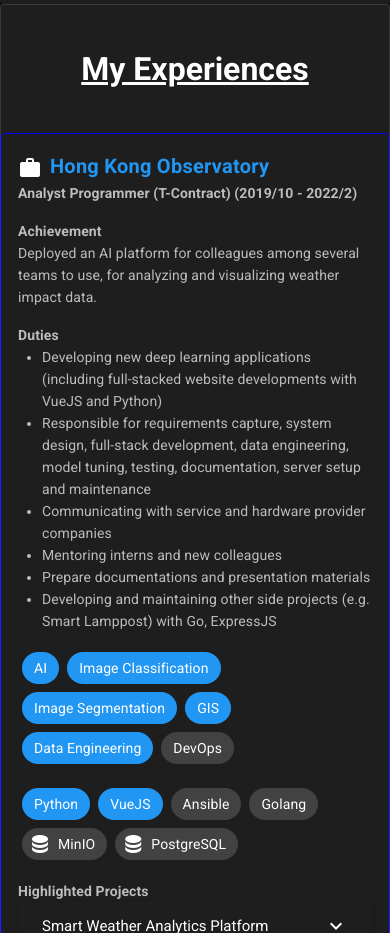
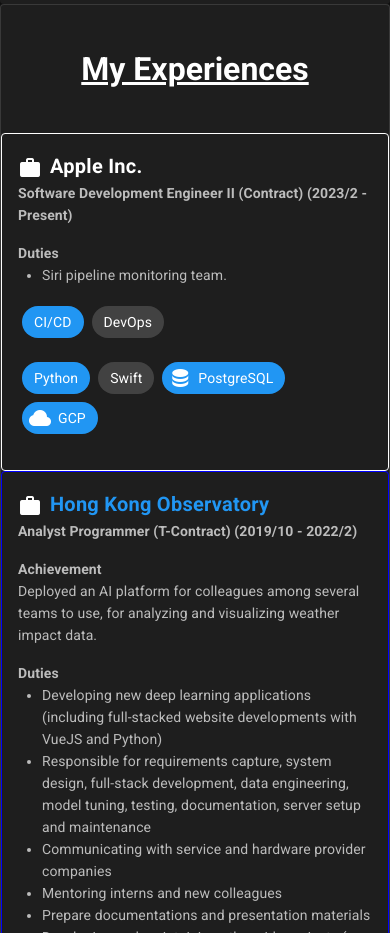
Before and after one commit to nonjosh/nonjosh.github.io, a Vue app: page / in a window 390 px wide. Shown: the part 1684-2617 px from the top of the page. Built offline with nearby package versions, Linux system fonts and the light colour scheme.

Commit message:
add AppleExperienceCard for mobile devices

```diff
--- a/src/views/Experiences.vue
+++ b/src/views/Experiences.vue
@@ -5,6 +5,7 @@
     <!-- Show Experience Timeline for desktop/tablet devices only -->
     <ExperienceTimeline class="d-none d-md-block" />
     <!-- Show Experience Cards for mobile devices -->
+    <AppleExperienceCard class="d-md-none" />
     <HkoExperienceCard class="d-md-none" />
     <HungHingExperienceCard class="d-md-none" />
     <CuhkExperienceCard class="d-md-none" />
@@ -13,6 +14,7 @@
 
 <script>
 import ExperienceTimeline from "@/components/ExperienceTimeline.vue";
+import AppleExperienceCard from "@/components/AppleExperienceCard.vue";
 import HkoExperienceCard from "@/components/HkoExperienceCard.vue";
 import HungHingExperienceCard from "@/components/HungHingExperienceCard.vue";
 import CuhkExperienceCard from "@/components/CuhkExperienceCard.vue";
@@ -22,6 +24,7 @@
 
   components: {
     ExperienceTimeline,
+    AppleExperienceCard,
     HkoExperienceCard,
     HungHingExperienceCard,
     CuhkExperienceCard,
```
